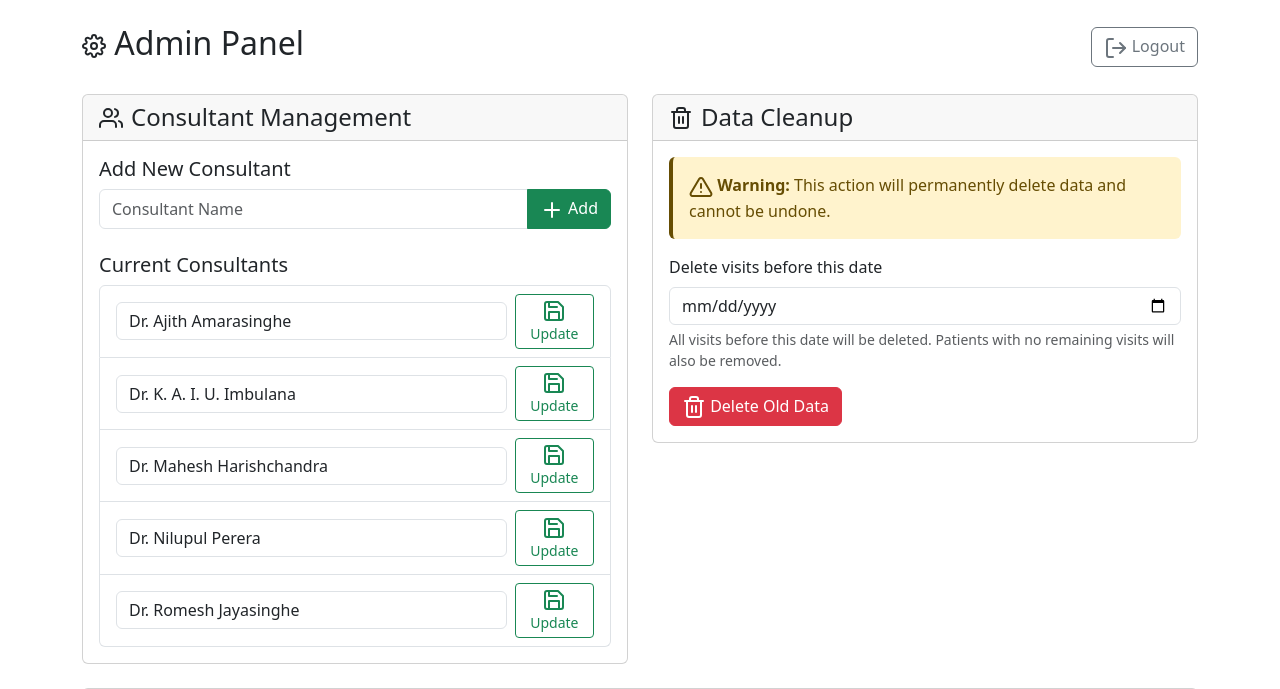
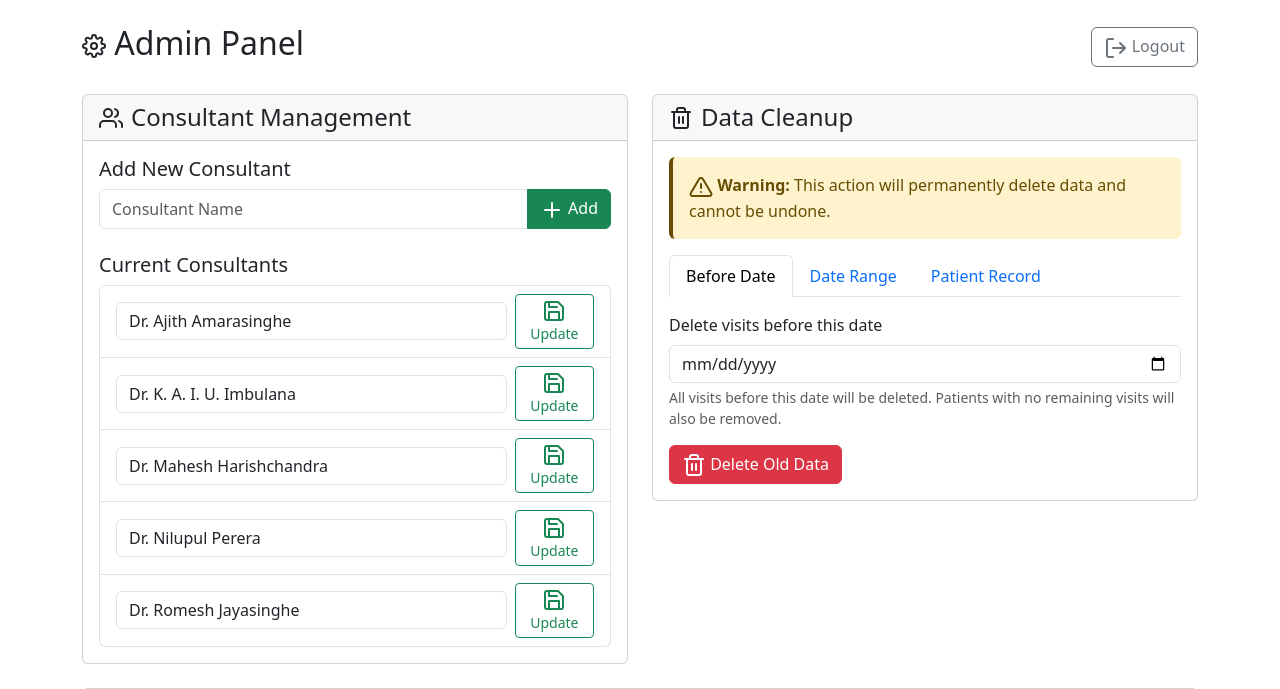
Before and after one commit to iamarasinghe96/kidsclinic, a Flask app: page /admin_panel in a window 1280 px wide. Shown: the part 58-747 px from the top of the page. Run offline with Flask 3, Linux system fonts and the light colour scheme; the visitor is signed in with stand-in values (Sample User, id 1).

Commit message:
Add options to delete patient visits by date range or registration number
Modify admin cleanup functionality to support deleting visits within a specified date range or all visits associated with a particular patient's registration number.

Replit-Commit-Author: Agent
Replit-Commit-Session-Id: 551d8876-8d1c-4c2f-9695-4aec3e798929
Replit-Commit-Checkpoint-Type: full_checkpoint
Replit-Commit-Screenshot-Url: https://storage.googleapis.com/screenshot-production-us-central1/2b830754-4a31-4342-a6c6-7ddd6c11e4a7/551d8876-8d1c-4c2f-9695-4aec3e798929/fW4oIII

```diff
--- a/routes.py
+++ b/routes.py
@@ -418,37 +418,120 @@ def admin_cleanup_data():
     if not session.get('admin_logged_in'):
         return redirect(url_for('admin_login'))
 
-    cleanup_date = request.form.get('cleanup_date')
-    if not cleanup_date:
-        flash('Please select a cleanup date', 'error')
-        return redirect(url_for('admin_panel'))
+    cleanup_type = request.form.get('cleanup_type')
 
-    cleanup_date = datetime.strptime(cleanup_date, '%Y-%m-%d').date()
+    if cleanup_type == 'date_range':
+        start_date = request.form.get('start_date')
+        end_date = request.form.get('end_date')
 
-    try:
-        # Delete visits before the specified date
-        visits_to_delete = Visit.query.filter(func.date(Visit.visit_date) < cleanup_date).all()
-        visit_count = len(visits_to_delete)
+        if not start_date or not end_date:
+            flash('Please select both start and end dates', 'error')
+            return redirect(url_for('admin_panel'))
 
-        for visit in visits_to_delete:
-            db.session.delete(visit)
+        start_date = datetime.strptime(start_date, '%Y-%m-%d').date()
+        end_date = datetime.strptime(end_date, '%Y-%m-%d').date()
 
-        # Find patients with no remaining visits and delete them
-        patients_with_no_visits = Patient.query.filter(
-            ~Patient.id.in_(db.session.query(Visit.patient_id))
-        ).all()
+        if start_date > end_date:
+            flash('Start date must be before end date', 'error')
+            return redirect(url_for('admin_panel'))
 
-        patient_count = len(patients_with_no_visits)
+        try:
+            # Delete visits within the specified date range
+            visits_to_delete = Visit.query.filter(
+                func.date(Visit.visit_date) >= start_date,
+                func.date(Visit.visit_date) <= end_date
+            ).all()
+            visit_count = len(visits_to_delete)
 
-        for patient in patients_with_no_visits:
+            for visit in visits_to_delete:
+                db.session.delete(visit)
+
+            # Find patients with no remaining visits and delete them
+            patients_with_no_visits = Patient.query.filter(
+                ~Patient.id.in_(db.session.query(Visit.patient_id))
+            ).all()
+
+            patient_count = len(patients_with_no_visits)
+
+            for patient in patients_with_no_visits:
+                db.session.delete(patient)
+
+            db.session.commit()
+
+            flash(f'Date range cleanup completed: {visit_count} visits and {patient_count} patients deleted between {start_date} and {end_date}', 'success')
+
+        except Exception as e:
+            db.session.rollback()
+            flash(f'Error during date range cleanup: {str(e)}', 'error')
+
+    elif cleanup_type == 'registration_number':
+        reg_number = request.form.get('registration_number', '').strip()
+
+        if not reg_number:
+            flash('Please enter a registration number', 'error')
+            return redirect(url_for('admin_panel'))
+
+        try:
+            # Find patient by registration number
+            patient = Patient.query.filter_by(registration_number=reg_number).first()
+
+            if not patient:
+                flash(f'Patient with registration number "{reg_number}" not found', 'error')
+                return redirect(url_for('admin_panel'))
+
+            # Get all visits for this patient
+            visits = Visit.query.filter_by(patient_id=patient.id).all()
+            visit_count = len(visits)
+
+            # Delete all visits for this patient
+            for visit in visits:
+                db.session.delete(visit)
+
+            # Delete the patient
             db.session.delete(patient)
+            db.session.commit()
 
-        db.session.commit()
+            flash(f'Patient "{patient.full_name}" ({reg_number}) and {visit_count} related visits deleted successfully', 'success')
 
-        flash(f'Data cleanup completed: {visit_count} visits and {patient_count} patients deleted', 'success')
+        except Exception as e:
+            db.session.rollback()
+            flash(f'Error deleting patient record: {str(e)}', 'error')
 
-    except Exception as e:
-        db.session.rollback()
-        flash(f'Error during data cleanup: {str(e)}', 'error')
+    elif cleanup_type == 'before_date':
+        cleanup_date = request.form.get('cleanup_date')
+        if not cleanup_date:
+            flash('Please select a cleanup date', 'error')
+            return redirect(url_for('admin_panel'))
+
+        cleanup_date = datetime.strptime(cleanup_date, '%Y-%m-%d').date()
+
+        try:
+            # Delete visits before the specified date
+            visits_to_delete = Visit.query.filter(func.date(Visit.visit_date) < cleanup_date).all()
+            visit_count = len(visits_to_delete)
+
+            for visit in visits_to_delete:
+                db.session.delete(visit)
+
+            # Find patients with no remaining visits and delete them
+            patients_with_no_visits = Patient.query.filter(
+                ~Patient.id.in_(db.session.query(Visit.patient_id))
+            ).all()
+
+            patient_count = len(patients_with_no_visits)
+
+            for patient in patients_with_no_visits:
+                db.session.delete(patient)
+
+            db.session.commit()
+
+            flash(f'Data cleanup completed: {visit_count} visits and {patient_count} patients deleted before {cleanup_date}', 'success')
+
+        except Exception as e:
+            db.session.rollback()
+            flash(f'Error during data cleanup: {str(e)}', 'error')
+
+    else:
+        flash('Invalid cleanup type selected', 'error')
 
     return redirect(url_for('admin_panel'))
--- a/templates/admin_panel.html
+++ b/templates/admin_panel.html
@@ -78,8 +78,25 @@
                     <strong>Warning:</strong> This action will permanently delete data and cannot be undone.
                 </div>
 
+                <!-- Cleanup Tabs -->
+                <ul class="nav nav-tabs mb-3" id="cleanupTabs">
+                    <li class="nav-item">
+                        <a class="nav-link active" id="before-date-tab" data-bs-toggle="tab" href="#before-date">Before Date</a>
+                    </li>
+                    <li class="nav-item">
+                        <a class="nav-link" id="date-range-tab" data-bs-toggle="tab" href="#date-range">Date Range</a>
+                    </li>
+                    <li class="nav-item">
+                        <a class="nav-link" id="patient-record-tab" data-bs-toggle="tab" href="#patient-record">Patient Record</a>
+                    </li>
+                </ul>
+
+                <div class="tab-content">
+                    <!-- Delete Before Date -->
+                    <div class="tab-pane fade show active" id="before-date">
                         <form method="POST" action="{{ url_for('admin_cleanup_data') }}"
                               onsubmit="return confirm('Are you sure you want to delete all visits before this date? This action cannot be undone!');">
+                            <input type="hidden" name="cleanup_type" value="before_date">
                             <div class="mb-3">
                                 <label for="cleanup_date" class="form-label">Delete visits before this date</label>
                                 <input type="date" class="form-control" id="cleanup_date" name="cleanup_date" required>
@@ -87,12 +104,58 @@
                                     All visits before this date will be deleted. Patients with no remaining visits will also be removed.
                                 </div>
                             </div>
-
                             <button type="submit" class="btn btn-danger">
                                 <i data-feather="trash-2"></i>
                                 Delete Old Data
                             </button>
                         </form>
+                    </div>
+
+                    <!-- Delete Date Range -->
+                    <div class="tab-pane fade" id="date-range">
+                        <form method="POST" action="{{ url_for('admin_cleanup_data') }}"
+                              onsubmit="return confirm('Are you sure you want to delete all visits within this date range? This action cannot be undone!');">
+                            <input type="hidden" name="cleanup_type" value="date_range">
+                            <div class="row">
+                                <div class="col-md-6 mb-3">
+                                    <label for="start_date" class="form-label">Start Date</label>
+                                    <input type="date" class="form-control" id="start_date" name="start_date" required>
+                                </div>
+                                <div class="col-md-6 mb-3">
+                                    <label for="end_date" class="form-label">End Date</label>
+                                    <input type="date" class="form-control" id="end_date" name="end_date" required>
+                                </div>
+                            </div>
+                            <div class="form-text mb-3">
+                                All visits between these dates (inclusive) will be deleted. Patients with no remaining visits will also be removed.
+                            </div>
+                            <button type="submit" class="btn btn-danger">
+                                <i data-feather="trash-2"></i>
+                                Delete Date Range Data
+                            </button>
+                        </form>
+                    </div>
+
+                    <!-- Delete Patient Record -->
+                    <div class="tab-pane fade" id="patient-record">
+                        <form method="POST" action="{{ url_for('admin_cleanup_data') }}"
+                              onsubmit="return confirm('Are you sure you want to delete this patient and all their visits? This action cannot be undone!');">
+                            <input type="hidden" name="cleanup_type" value="registration_number">
+                            <div class="mb-3">
+                                <label for="registration_number" class="form-label">Registration Number</label>
+                                <input type="text" class="form-control" id="registration_number" name="registration_number"
+                                       placeholder="e.g., REG202508001" required>
+                                <div class="form-text">
+                                    Enter the patient's registration number. The patient and all their visits will be permanently deleted.
+                                </div>
+                            </div>
+                            <button type="submit" class="btn btn-danger">
+                                <i data-feather="user-x"></i>
+                                Delete Patient Record
+                            </button>
+                        </form>
+                    </div>
+                </div>
             </div>
         </div>
     </div>
```
Also changed, not shown: instance/clinic.db. Lines whose indentation alone changed are shown as unchanged.
